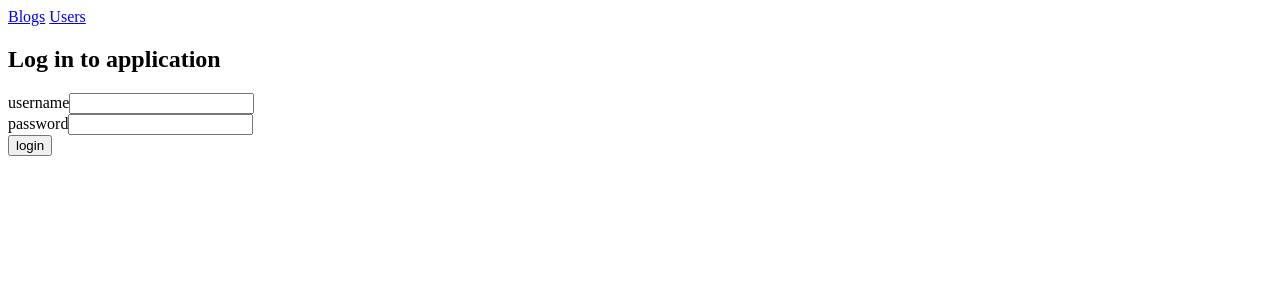
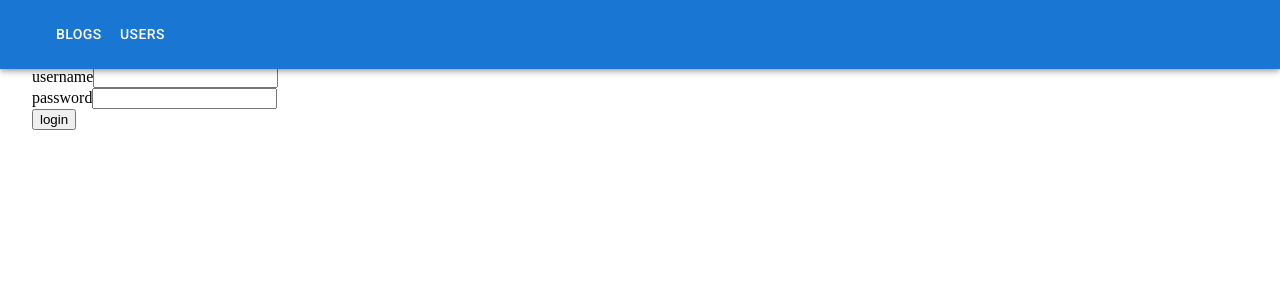
Before and after one commit to giovanniarandaa/fullstackopen, a React (Vite) app in the folder part7/blog-list/front-end/: page / in a window 1280 px wide. Shown: the top 300 px of the page. Built offline with nearby package versions, Linux system fonts and the light colour scheme.

Commit message:
7.20: Estilos, paso 1

```diff
--- a/part7/blog-list/front-end/package.json
+++ b/part7/blog-list/front-end/package.json
@@ -11,6 +11,10 @@
     "test": "vitest"
   },
   "dependencies": {
+    "@emotion/react": "^11.14.0",
+    "@emotion/styled": "^11.14.0",
+    "@fontsource/roboto": "^5.1.1",
+    "@mui/material": "^6.4.4",
     "@tanstack/react-query": "^5.66.3",
     "axios": "^1.4.0",
     "prop-types": "^15.8.1",
--- a/part7/blog-list/front-end/src/App.jsx
+++ b/part7/blog-list/front-end/src/App.jsx
@@ -2,6 +2,10 @@ import { useState, useEffect, useReducer } from "react";
 import blogService from "./services/blogs";
 import loginService from "./services/login";
 import "./App.css";
+import "@fontsource/roboto/300.css";
+import "@fontsource/roboto/400.css";
+import "@fontsource/roboto/500.css";
+import "@fontsource/roboto/700.css";
 import Notification from "./components/Notification.jsx";
 import LoginForm from "./components/LoginForm.jsx";
 import {
@@ -9,10 +13,12 @@ import {
   setNotification,
 } from "../reducers/notificationReducer.js";
 import { Home } from "./pages/Home.jsx";
-import { Link, Route, Routes } from "react-router-dom";
+import { Route, Routes } from "react-router-dom";
 import { Users } from "./pages/Users.jsx";
 import { UserDetail } from "./pages/UserDetail.jsx";
 import { BlogDetail } from "./pages/BlogDetail.jsx";
+import { Container } from "@mui/material";
+import { Navigation } from "./components/Navigation.jsx";
 
 const App = () => {
   const [user, setUser] = useState(null);
@@ -51,10 +57,8 @@ const App = () => {
   };
 
   return (
-    <div>
-      <div>
-        <Link to="/">Blogs</Link> <Link to="/users">Users</Link>
-      </div>
+    <Container maxWidth="xl">
+      <Navigation onLogout={logout} user={user} />
       <Notification message={message} dispatch={dispatch} />
       {user === null ? (
         <LoginForm
@@ -66,9 +70,7 @@ const App = () => {
         />
       ) : (
         <>
-          <p>
-            {user?.name} logged in <button onClick={logout}>logout</button>
-          </p>
+          <div style={{ paddingTop: "70px" }}>
             <Routes>
               <Route
                 path="/"
@@ -81,9 +83,10 @@ const App = () => {
                 element={<BlogDetail dispatch={dispatch} />}
               />
             </Routes>
+          </div>
         </>
       )}
-    </div>
+    </Container>
   );
 };
 
--- a/part7/blog-list/front-end/src/components/Blog.jsx
+++ b/part7/blog-list/front-end/src/components/Blog.jsx
@@ -1,21 +1,14 @@
-import { useState } from "react";
-import blogService from "../services/blogs";
 import { Link } from "react-router-dom";
-
-const blogStyle = {
-  paddingTop: 10,
-  paddingLeft: 2,
-  border: "solid",
-  borderWidth: 1,
-  marginBottom: 5,
-};
+import { ListItem } from "@mui/material";
 
 const Blog = ({ blog }) => {
   return (
     <>
-      <div style={blogStyle} className="blog">
-        <Link to={`/blogs/${blog.id}`}>{blog.title}</Link>
-      </div>
+      <ListItem>
+        <Link color="inherit" to={`/blogs/${blog.id}`}>
+          {blog.title}
+        </Link>
+      </ListItem>
     </>
   );
 };
--- a/part7/blog-list/front-end/src/components/Blogs.jsx
+++ b/part7/blog-list/front-end/src/components/Blogs.jsx
@@ -1,6 +1,7 @@
 import Blog from "./Blog.jsx";
 import { useQuery } from "@tanstack/react-query";
 import blogService from "../services/blogs.js";
+import { List, Typography } from "@mui/material";
 
 export const Blogs = ({ user }) => {
   const {
@@ -18,10 +19,14 @@ export const Blogs = ({ user }) => {
 
   return (
     <div>
-      <h2>blogs</h2>
-      {blogs.map((blog) => (
-        <Blog key={blog.id} blog={blog} />
-      ))}
+      <Typography variant="h2" gutterBottom>
+        Blogs
+      </Typography>
+      <List dense>
+        {blogs.map((blog) => (
+          <Blog key={blog.id} blog={blog} />
+        ))}
+      </List>
     </div>
   );
 };
--- /dev/null
+++ b/part7/blog-list/front-end/src/components/Navigation.jsx
@@ -0,0 +1,46 @@
+import { Link } from "react-router-dom";
+import { AppBar, Box, Button, Container, Toolbar } from "@mui/material";
+
+const pages = [
+  {
+    name: "Blogs",
+    path: "/",
+  },
+  {
+    name: "Users",
+    path: "/users",
+  },
+];
+
+export const Navigation = ({ user, onLogout }) => {
+  return (
+    <AppBar>
+      <Container maxWidth="xl">
+        <Toolbar>
+          <Box sx={{ flexGrow: 1, display: { xs: "none", md: "flex" } }}>
+            {pages.map((page) => (
+              <Button
+                key={page.path}
+                component={Link}
+                to={page.path}
+                sx={{ my: 2, color: "white", display: "block" }}
+              >
+                {page.name}
+              </Button>
+            ))}
+          </Box>
+          <Box sx={{ flexGrow: 0 }}>
+            {user !== null && (
+              <>
+                {user.name} logged in{" "}
+                <Button color="inherit" onClick={onLogout}>
+                  Logout
+                </Button>
+              </>
+            )}
+          </Box>
+        </Toolbar>
+      </Container>
+    </AppBar>
+  );
+};
--- a/part7/blog-list/front-end/src/pages/Home.jsx
+++ b/part7/blog-list/front-end/src/pages/Home.jsx
@@ -4,6 +4,7 @@ import { useState } from "react";
 import { useMutation, useQueryClient } from "@tanstack/react-query";
 import blogService from "../services/blogs.js";
 import { setNotification } from "../../reducers/notificationReducer.js";
+import { Button } from "@mui/material";
 
 export const Home = ({ user, dispatch }) => {
   const queryClient = useQueryClient();
@@ -39,7 +40,9 @@ export const Home = ({ user, dispatch }) => {
     return (
       <div>
         <div style={hideWhenVisible}>
-          <button onClick={() => setBlogVisible(true)}>create new blog</button>
+          <Button variant="contained" onClick={() => setBlogVisible(true)}>
+            create new blog
+          </Button>
         </div>
         <div style={showWhenVisible}>
           <BlogForm addBlog={addBlog} />
--- a/part7/blog-list/front-end/src/pages/Users.jsx
+++ b/part7/blog-list/front-end/src/pages/Users.jsx
@@ -1,6 +1,16 @@
 import { useQuery } from "@tanstack/react-query";
 import blogService from "../services/blogs.js";
 import { Link } from "react-router-dom";
+import {
+  Paper,
+  Table,
+  TableBody,
+  TableCell,
+  TableContainer,
+  TableHead,
+  TableRow,
+  Typography,
+} from "@mui/material";
 
 export const Users = () => {
   const {
@@ -17,25 +27,29 @@ export const Users = () => {
 
   return (
     <div>
-      <h2>Users</h2>
-      <table>
-        <thead>
-          <tr>
-            <th>Name</th>
-            <th>Blogs Created</th>
-          </tr>
-        </thead>
-        <tbody>
-          {users.map((user) => (
-            <tr key={user.id}>
-              <td>
-                <Link to={`/users/${user.id}`}>{user.name}</Link>
-              </td>
-              <td>{user.blogs.length}</td>
-            </tr>
-          ))}
-        </tbody>
-      </table>
+      <Typography variant="h2" gutterBottom>
+        Users
+      </Typography>
+      <TableContainer component={Paper} sx={{ maxWidth: 800 }}>
+        <Table>
+          <TableHead>
+            <TableRow>
+              <TableCell>Name</TableCell>
+              <TableCell align="right">Blogs Created</TableCell>
+            </TableRow>
+          </TableHead>
+          <TableBody>
+            {users.map((user) => (
+              <TableRow key={user.id}>
+                <TableCell component="th" scope="row">
+                  <Link to={`/users/${user.id}`}>{user.name}</Link>
+                </TableCell>
+                <TableCell align="right">{user.blogs.length}</TableCell>
+              </TableRow>
+            ))}
+          </TableBody>
+        </Table>
+      </TableContainer>
     </div>
   );
 };
```
Also changed, not shown: 1 other file (tests, documents, lock files or other folders). Lines whose indentation alone changed are shown as unchanged.
